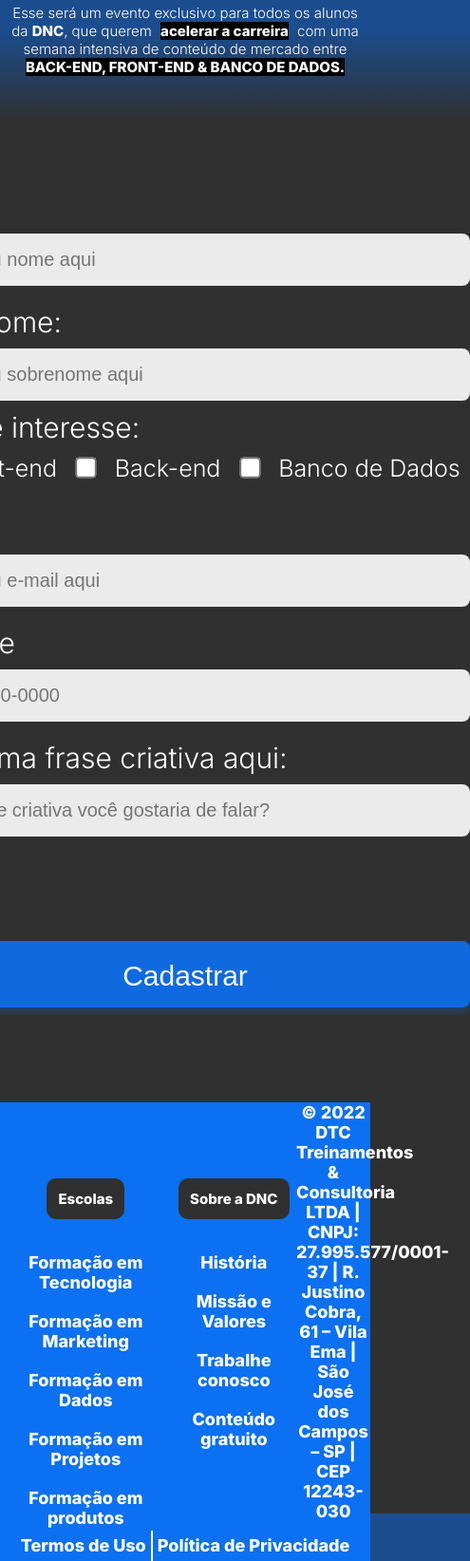
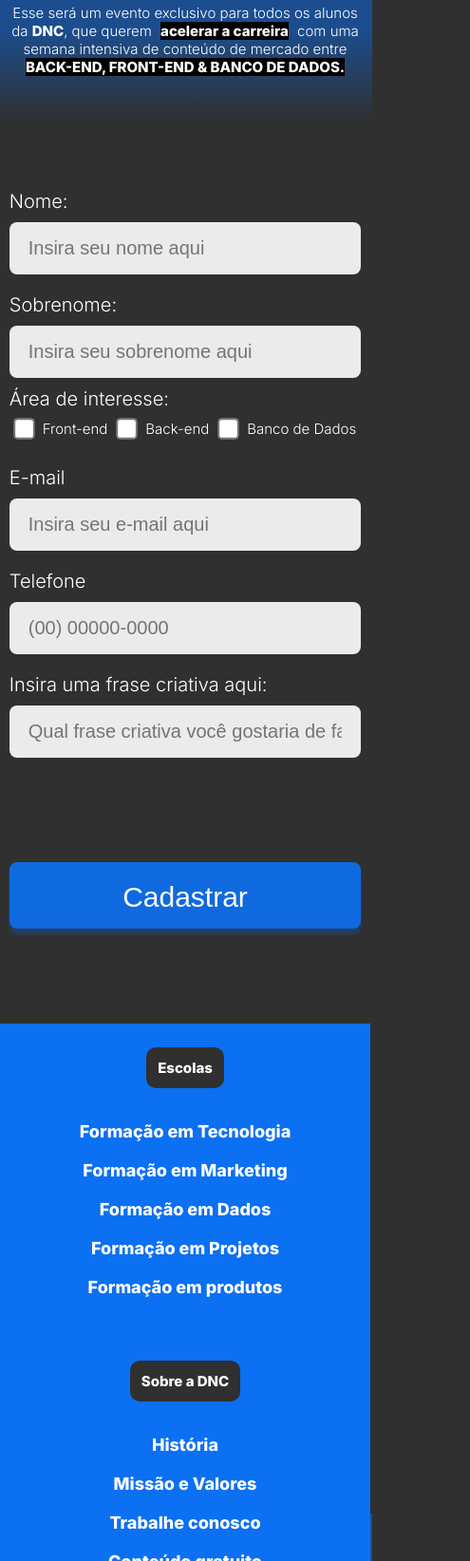
Before and after one commit to Christian-Yugen/bootcamp-dnc, a plain HTML site: page index.html in a window 390 px wide. Shown: the part 356-2000 px from the top of the page at 95% size, 495 px wide, since content can reach past the window. Drawn offline with Linux system fonts and the light colour scheme.

Commit message:
Finalizado dentro do tempo certo

```diff
--- a/style.css
+++ b/style.css
@@ -290,14 +290,37 @@ footer .linha2 a::hover{
         width: 100%;
         margin: 0px;
     }
-
     section h1{
         font-size: 38px;
     }
-
     section h2{
         font-size: 15px;
+        padding-right: 5px;
+        padding-left: 5px;
+    }
+    form{
+        width: 95%;
+        font-size: 20px;
+    }
+    .checkbox-item label{
+        font-size: 15px
+
     }
 
 
+
+
+    footer .linha1{
+        flex-direction: column;
+    }
+    footer .endereço{
+        width: 95%;
+        margin-bottom: 20px;
+
+
+    }
+
+
+
+
 }
```
